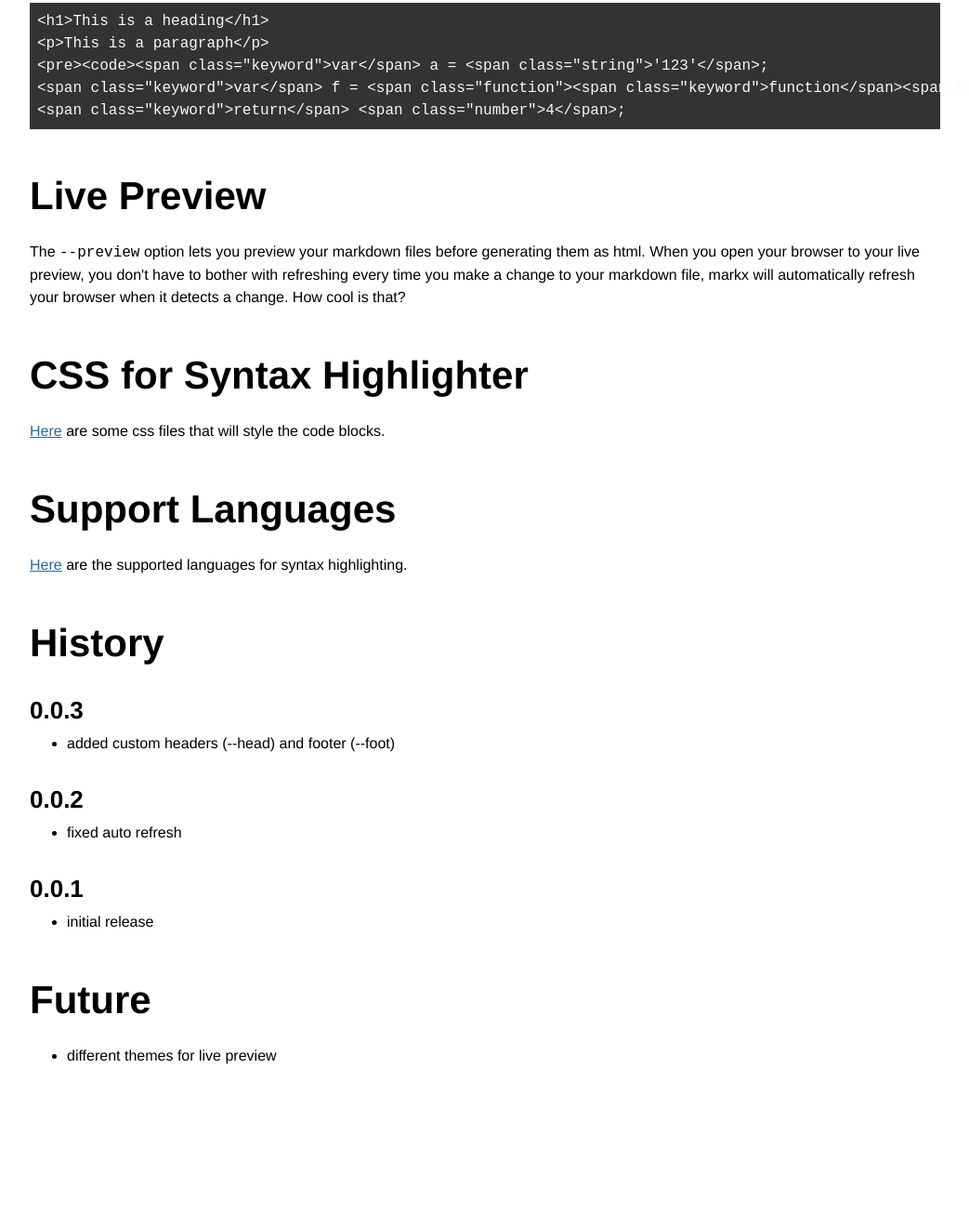
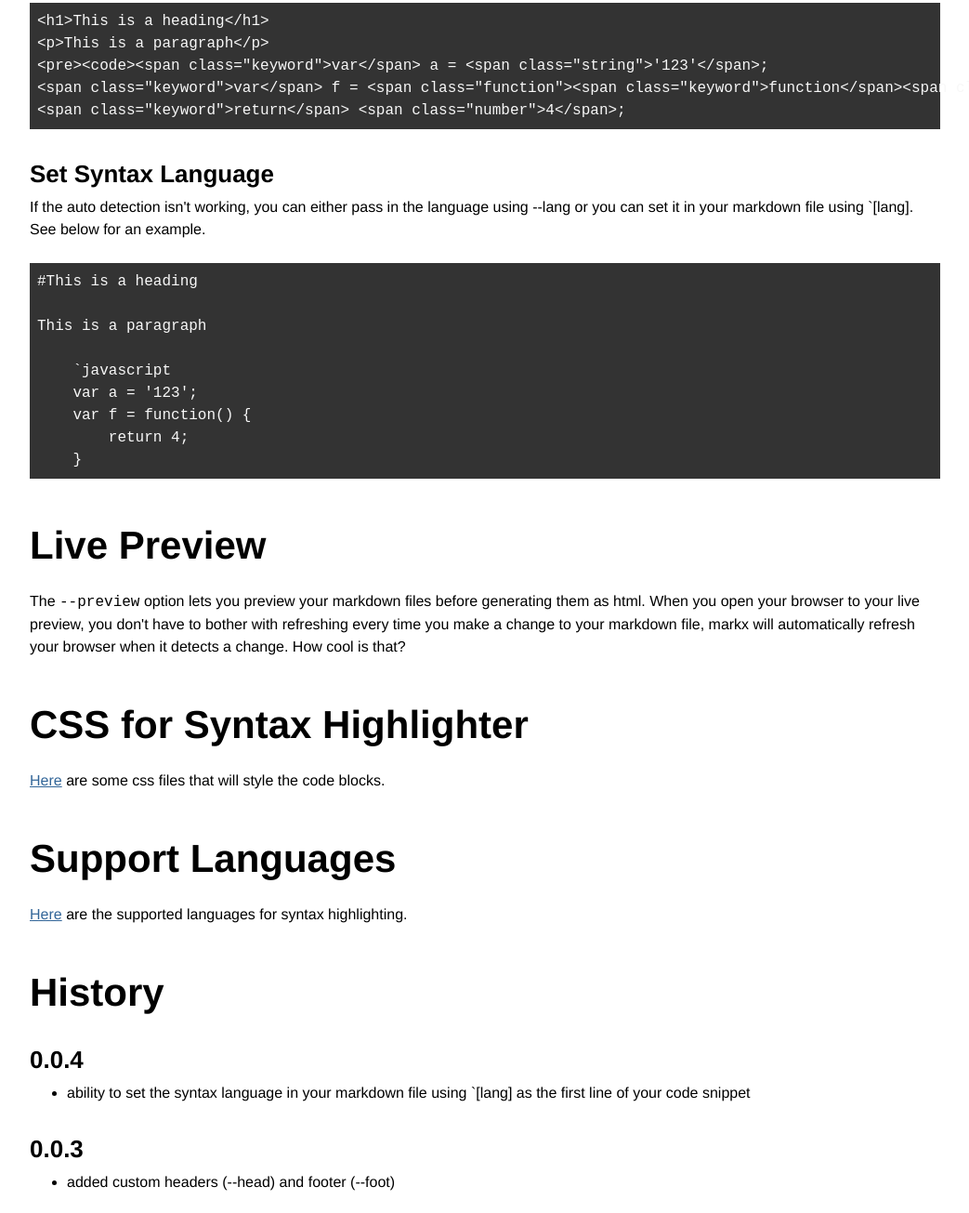
Before and after one commit to jgallen23/markx, a plain HTML site: page index.html in a window 1280 px wide. Shown: the part 1661-2966 px from the top of the page at 93% size, without its empty margins (118-1161 px from the left). Before the commit the page ends 2833 px from the top, so only its background shows below. Drawn offline with Linux system fonts and the light colour scheme.

Commit message:
updated site for 0.0.4

```diff
--- a/index.html
+++ b/index.html
@@ -74,6 +74,24 @@ This is a paragraph
 </pre>
 
 
+<h3>Set Syntax Language</h3>
+<p>If the auto detection isn&apos;t working, you can either pass in the language using --lang or you can set it in your markdown file using `[lang].  See below for an example.
+
+</p>
+<pre>
+#This is a heading
+
+This is a paragraph
+
+    `javascript
+    var a = &apos;123&apos;;
+    var f = function() {
+        return 4;
+    }
+</pre>
+
+
+
 <h2>Live Preview</h2>
 <p>The <code>--preview</code> option lets you preview your markdown files before generating them as html.  When you open your browser to your live preview, you don&apos;t have to bother with refreshing every time you make a change to your markdown file, markx will automatically refresh your browser when it detects a change.  How cool is that?
 
@@ -87,6 +105,8 @@ This is a paragraph
 
 </p>
 <h2>History</h2>
+<h3>0.0.4</h3>
+<ul><li>ability to set the syntax language in your markdown file using `[lang] as the first line of your code snippet </li></ul>
 <h3>0.0.3</h3>
 <ul><li>added custom headers (--head) and footer (--foot) </li></ul>
 <h3>0.0.2</h3>
```
